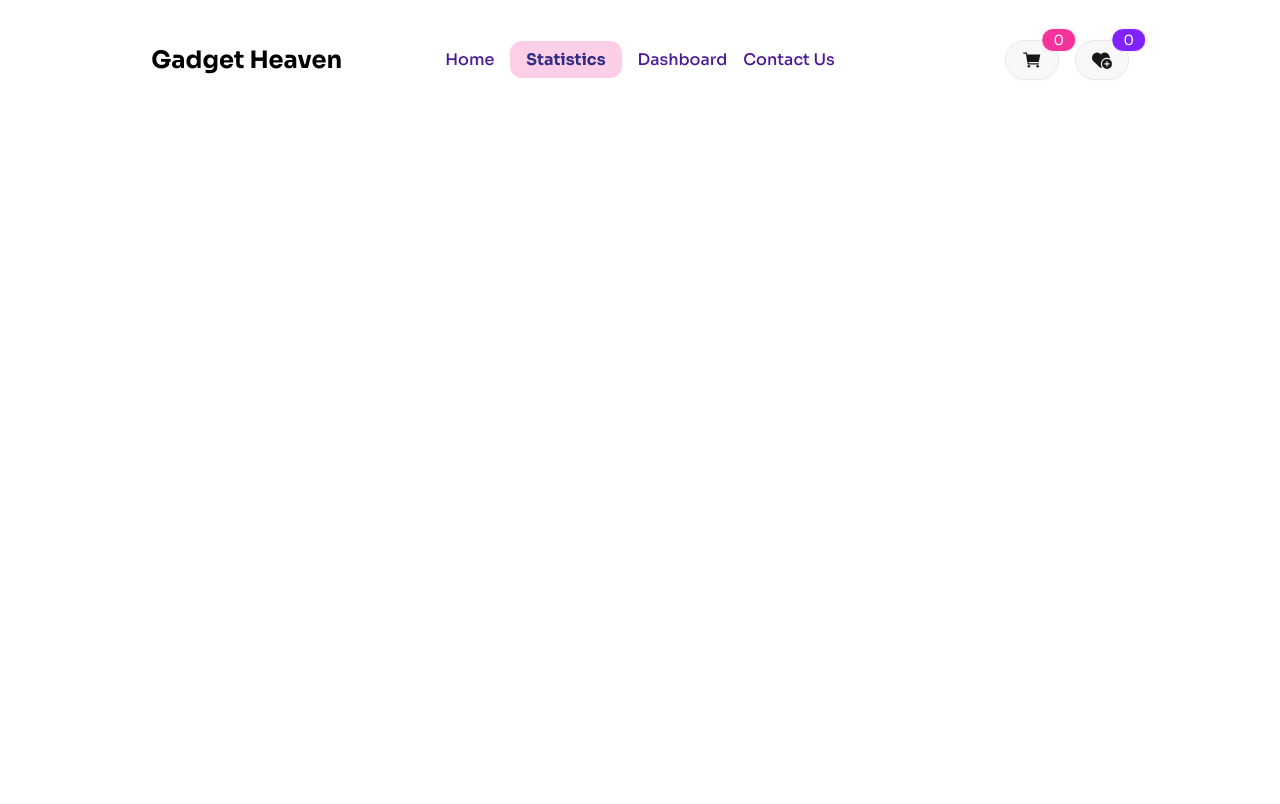
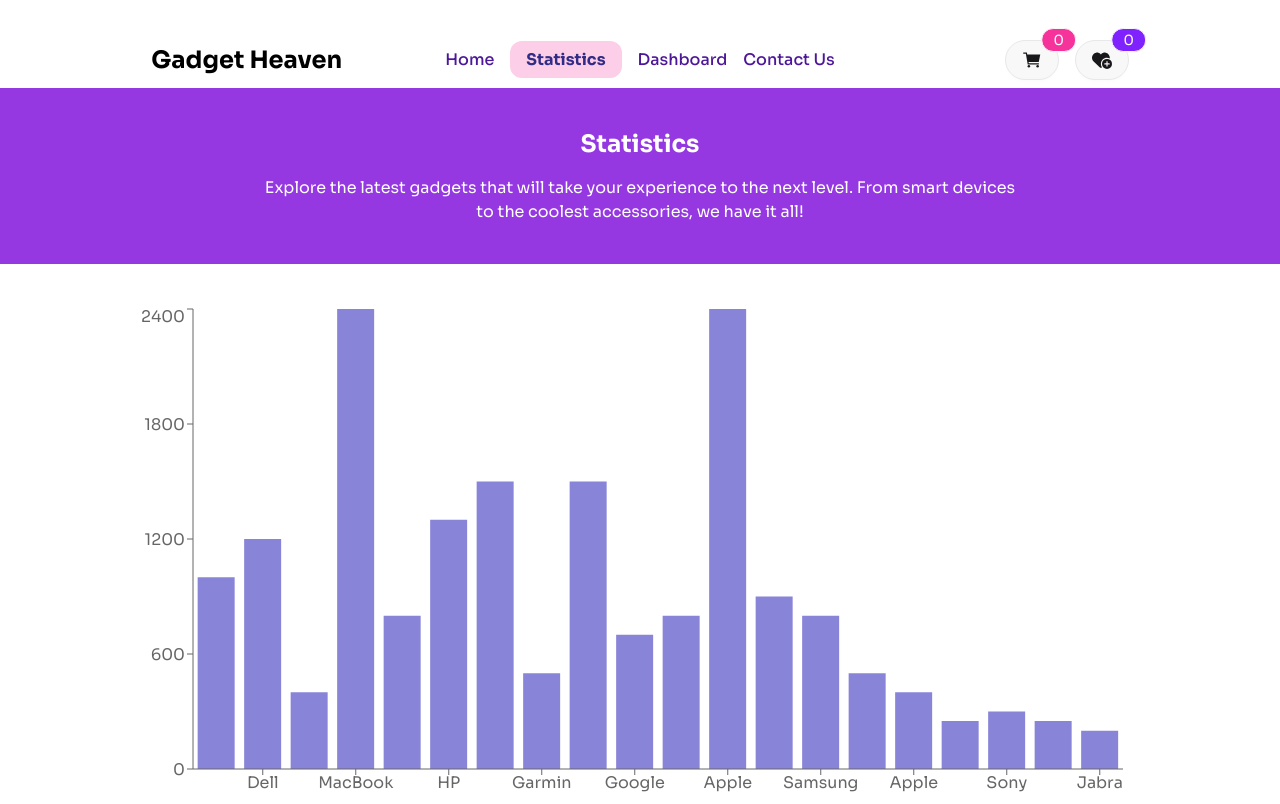
Before and after one commit to programming-hero-web-course-4/b10a8-gadget-heaven-Chitra35006, a React (Vite) app: page /statistics in a window 1280 px wide. Built offline with nearby package versions, Linux system fonts and the light colour scheme.

Commit message:
adding statistics

```diff
--- a/src/Components/Statistics/Statistics.jsx
+++ b/src/Components/Statistics/Statistics.jsx
@@ -1,10 +1,50 @@
-
+import axios from "axios";
+import { useEffect, useState } from "react";
+import { BarChart, Bar, XAxis, YAxis, Tooltip } from 'recharts';
 
 const Statistics = () => {
+    document.title = "Stats | Gadget Heaven";
+
+    const [products, setProducts] = useState([]);
+    useEffect(() => {
+        axios.get('products.json')
+            .then(data => {
+                const productData = data.data;
+                const productWithDemoData = productData.map(product => {
+                    const obj = {
+                        name: product.title.split(" ")[0],
+                        nameFull: product.title,
+                        price: product.price
+                    };
+                    return obj;
+                });
+                setProducts(productWithDemoData);
+            });
+    }, []);
     return (
-        <div>
-
+        <div className="">
+        <div className="bg-[#9538E2]">
+            <div className="text-center py-10 md:w-3/5 w-4/5 mx-auto space-y-4">
+                <h3 className="font-bold text-white md:text-2xl text-xl">Statistics</h3>
+                <p className="text-white">Explore the latest gadgets that will take your experience to the next level. From smart devices to the coolest accessories, we have it all!</p>
+            </div>
         </div>
+        {/* graph */}
+        <div className="md:w-4/5  mx-auto mt-10 ">
+            <BarChart width={1000} height={500} data={products}>
+                <Bar dataKey="price" fill="#8884d8" />
+                <XAxis dataKey="name" />
+                <YAxis />
+                <Tooltip
+                    formatter={(value, name, props) => [
+                        `${value} $`,
+                        // eslint-disable-next-line react/prop-types
+                        props.payload.nameFull
+                    ]}
+                />
+            </BarChart>
+        </div>
+    </div>
     );
 };
 
```
